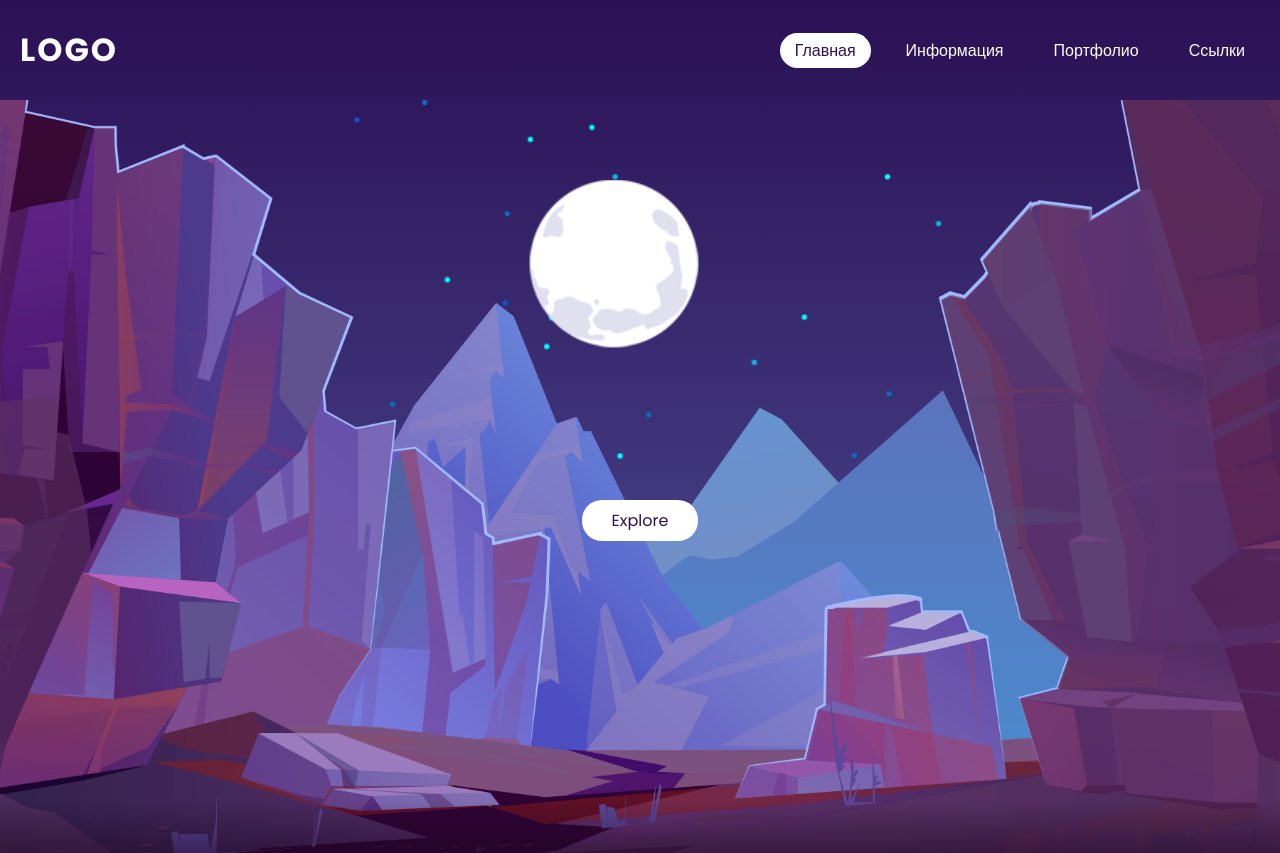
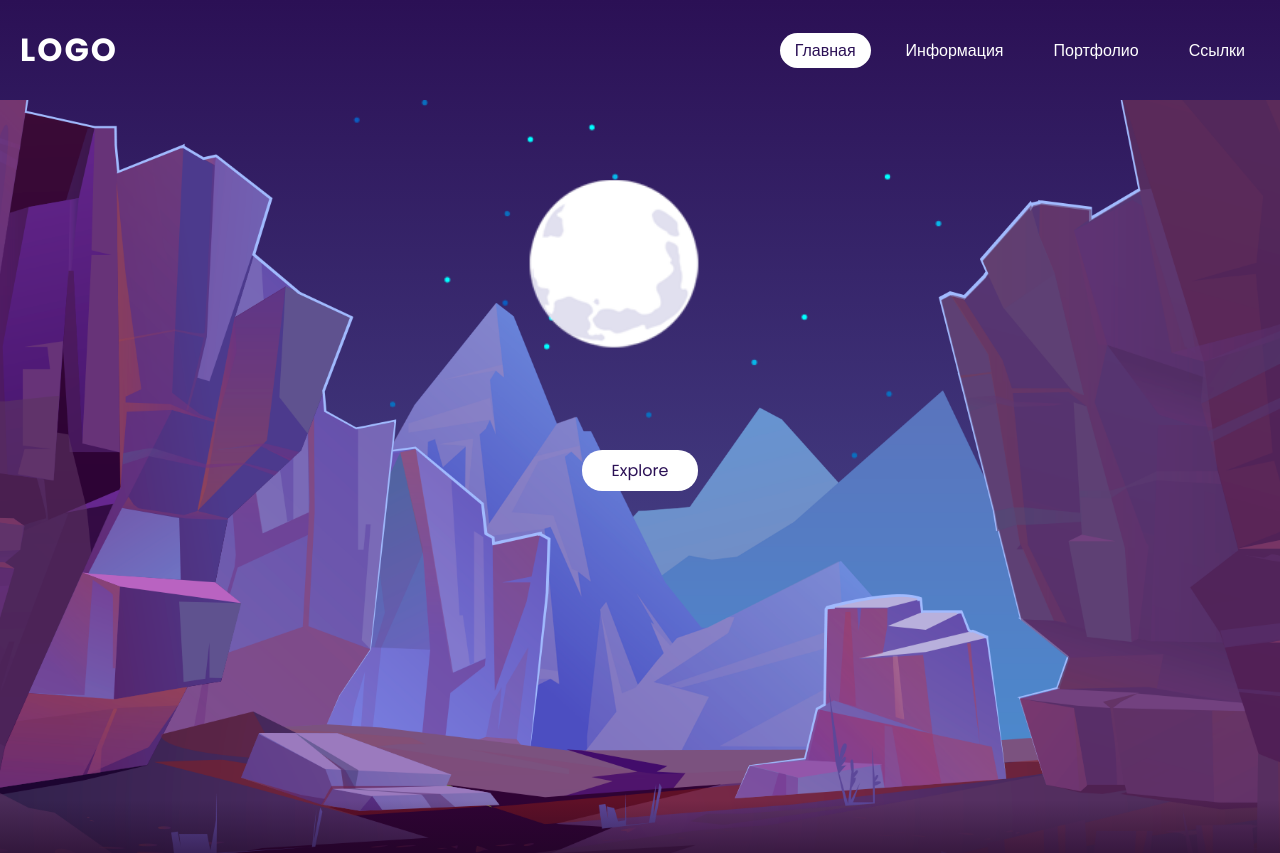
Before and after one commit to SukhanovIgorG/parallax-scroll-effact, a plain HTML site: page index.html in a window 1280 px wide. Shown: the top 853 px of the page. Drawn offline with Linux system fonts and the light colour scheme.

Commit message:
fix text translate

```diff
--- a/index.css
+++ b/index.css
@@ -105,7 +105,7 @@ section img {
   color: white;
   font-size: 7.5vw;
   z-index: 9;
-  transform: translateY(50px);
+  transform: translateY(10px);
 }
 
 .btn {
@@ -116,7 +116,7 @@ section img {
   border-radius: 20px;
   text-decoration: none;
   z-index: 9;
-  transform: translateY(200px);
+  transform: translateY(150px);
 }
 
 .first-plane {
--- a/index.html
+++ b/index.html
@@ -43,8 +43,8 @@
       stars.style.left = value * .25 + 'px';
       moon.style.top = value * 1.05 + 'px';
       secondPlane.style.top = value * 0.5 + 'px';
-      text.style.marginRight = value * 4 + 'px';
-      text.style.marginTop = value * 1.5 + 'px';
+      text.style.marginRight = value * 7 + 'px';
+      text.style.marginTop = value * 1.2 + 'px';
       btn.style.marginTop = value * 1.5 + 'px';
       firstPlane.style.top = value * 0 + 'px';
     })
```
